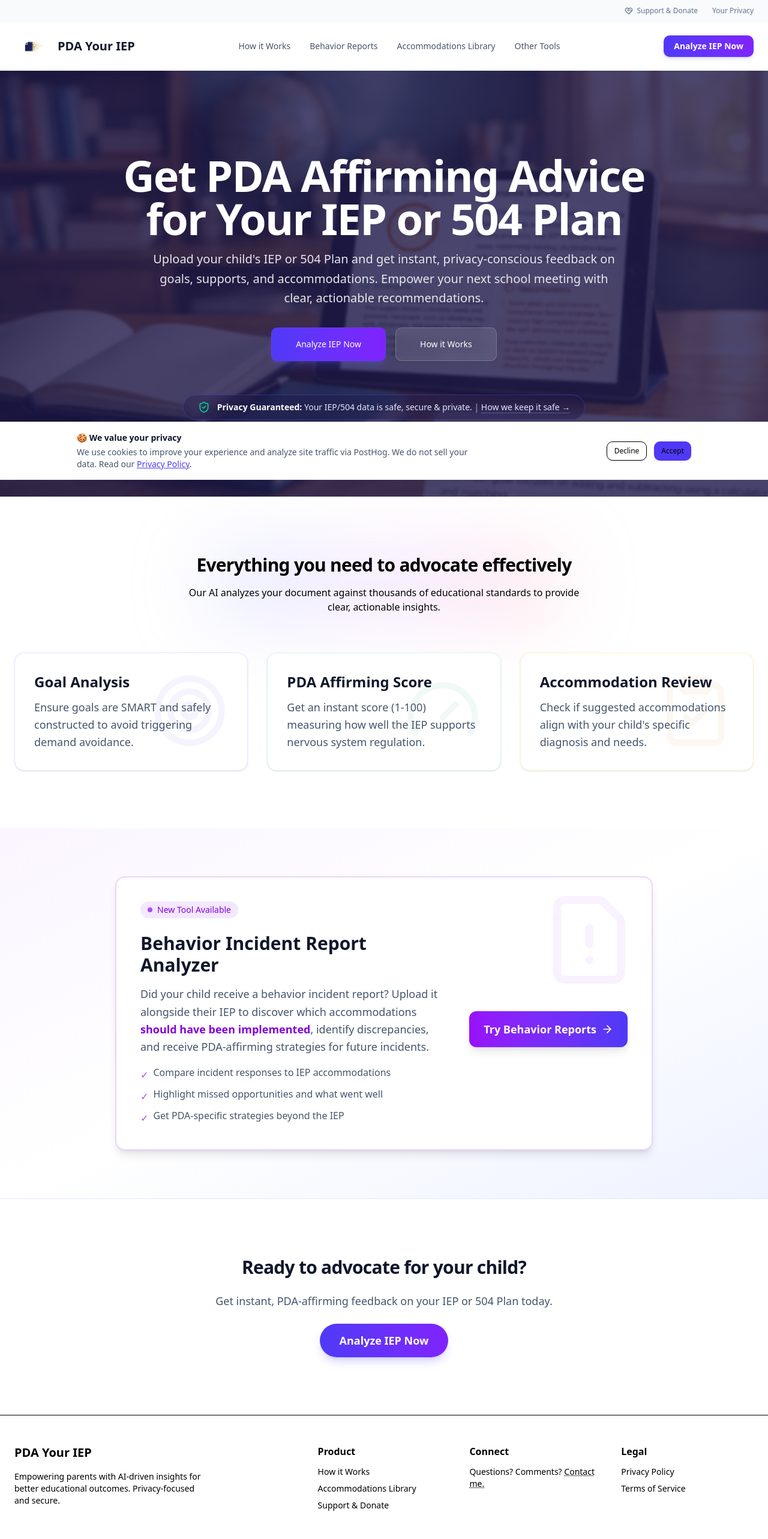
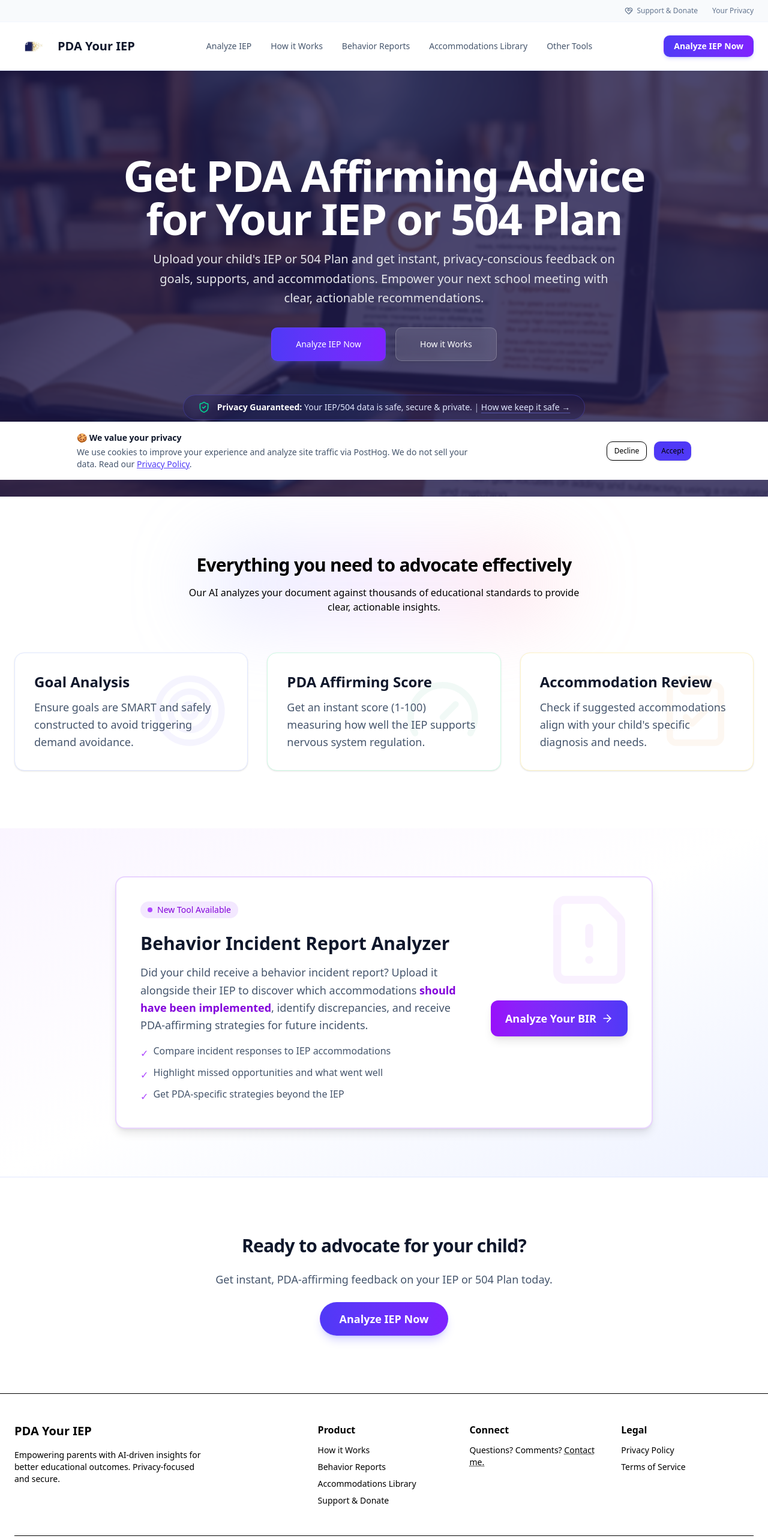
Before and after one commit to metaky/Antigravity, a Next.js app: page / in a window 1280 px wide. Shown: the top 2566 px of the page at 60% size. Built offline with nearby package versions, Linux system fonts and the light colour scheme; no server answers.

Commit message:
feat: Add "Analyze IEP" navigation links and update "Behavior Reports" CTA and footer link.

```diff
--- a/src/app/page.tsx
+++ b/src/app/page.tsx
@@ -110,7 +110,7 @@ export default function Home() {
                       href="/behavior-report"
                       className="inline-flex items-center gap-2 px-6 py-4 rounded-xl bg-gradient-to-r from-purple-600 to-indigo-600 text-white font-semibold text-lg shadow-lg hover:shadow-xl hover:scale-105 transition-all duration-300"
                     >
-                      Try Behavior Reports
+                      Analyze Your BIR
                       <ArrowRight className="w-5 h-5" />
                     </Link>
                   </div>
--- a/src/components/footer.tsx
+++ b/src/components/footer.tsx
@@ -17,6 +17,7 @@ export function Footer() {
                         <h3 className="font-semibold mb-3">Product</h3>
                         <ul className="space-y-2 text-sm text-muted-foreground">
                             <li><Link href="/how-it-works" className="hover:text-foreground">How it Works</Link></li>
+                            <li><Link href="/behavior-report" className="hover:text-foreground">Behavior Reports</Link></li>
                             <li><Link href="/accommodations" className="hover:text-foreground">Accommodations Library</Link></li>
                             <li><Link href="/support" className="hover:text-foreground">Support & Donate</Link></li>
                         </ul>
--- a/src/components/mobile-nav.tsx
+++ b/src/components/mobile-nav.tsx
@@ -46,6 +46,12 @@ export function MobileNav() {
                     <div className="container mx-auto px-4 py-24 flex flex-col gap-8 text-center bg-white h-full overflow-y-auto">
 
                         <div className="space-y-6 flex flex-col items-center">
+                            <Link
+                                href="/analyze"
+                                className="text-2xl font-medium text-slate-900 py-2"
+                            >
+                                Analyze IEP
+                            </Link>
                             <Link
                                 href="/how-it-works"
                                 className="text-2xl font-medium text-slate-900 py-2"
--- a/src/components/navbar.tsx
+++ b/src/components/navbar.tsx
@@ -39,6 +39,9 @@ export function Navbar() {
                 </div>
 
                 <nav className="hidden md:flex items-center gap-8 text-sm font-medium">
+                    <Link className="text-slate-600 hover:text-indigo-600 transition-colors" href="/analyze">
+                        Analyze IEP
+                    </Link>
                     <Link className="text-slate-600 hover:text-indigo-600 transition-colors" href="/how-it-works">
                         How it Works
                     </Link>
```
